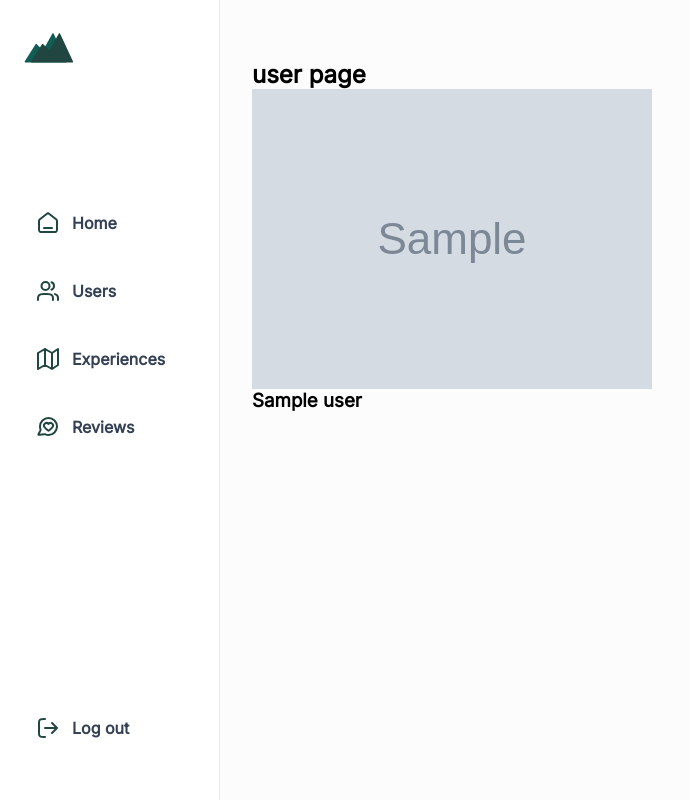
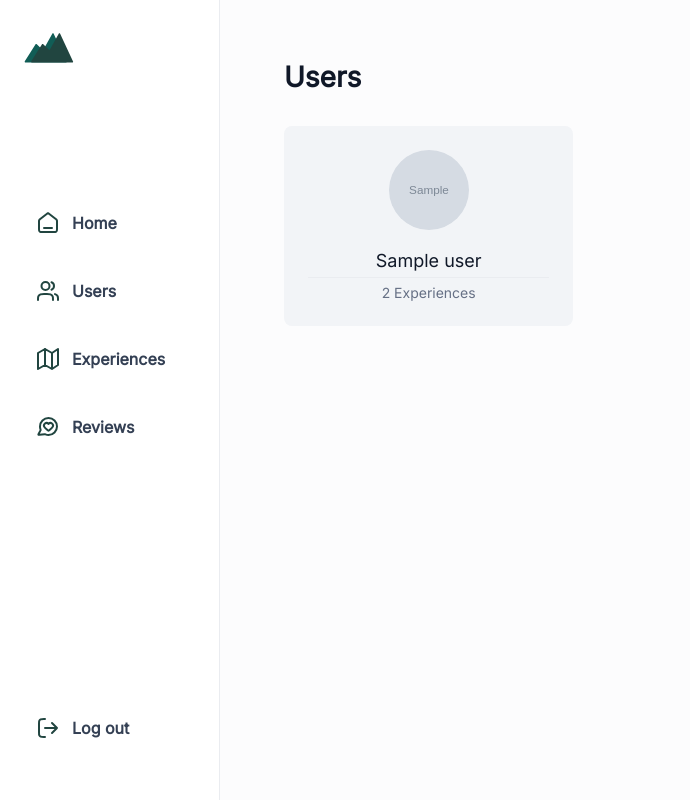
Before and after one commit to kelsiesmurphy/adventuregrid, a Flask app: page /users in a window 1280 px wide. Shown: the whole page, without its empty margins (0-690 px from the left). Run offline with Flask 2, Linux system fonts and the light colour scheme; grey boxes marked "Sample" are stand-in pictures; a database or web service that is not in the repository returns one stand-in record (values such as "Sample title"); some libraries are stand-ins or nearby versions.

Commit message:
Adding CSS and taking a break

```diff
--- a/static/css/main.css
+++ b/static/css/main.css
@@ -1,4 +1,39 @@
 .main-wrapper {
     margin-left: 220px;
-    padding: 3.75rem 2rem;
+    padding: 3.75rem 4rem;
+    width: 100%;
 }
+
+.user-card {
+    text-align: center;
+    padding: 24px;
+    background-color: #F2F4F7;
+    min-width: 280px;
+    height: 200px;
+    border-radius: 8px;
+}
+
+.user-card>img {
+    aspect-ratio: 1/1;
+    width: 80px;
+    border-radius: 100%;
+    margin-inline: auto;
+    margin-bottom: 20px;
+}
+
+.user-card>h3 {
+    font-weight: 500;
+    font-size: 18px;
+    color: #101828;
+}
+
+.user-card>p {
+    color: #667085;
+    font-size: 14px;
+}
+
+.card-grid {
+    display: grid;
+    gap: 32px;
+    grid-template-columns: repeat(auto-fill, minmax(280px, 1fr));
+}
--- a/static/css/style.css
+++ b/static/css/style.css
@@ -26,3 +26,23 @@ body {
 main {
     display: flex;
 }
+
+p {
+  color: #344054;
+  font-size: 16px;
+  font-weight: 400;
+}
+
+h2 {
+  font-weight: 600;
+  font-size: 28px;
+  color: #101828;
+  margin-bottom: 32px;
+}
+
+hr {
+  margin: 6px 0px;
+  border: none;
+  height: 1px;
+  background-color: #EAECF0;
+}
--- a/templates/users/index.html
+++ b/templates/users/index.html
@@ -1,11 +1,15 @@
 {% extends 'base.html' %}
 
 {% block content %}
-    <h2>user page</h2>
+    <h2>Users</h2>
+    <section class="card-grid">
         {% for user in users %}
             <div class="user-card">
                 <img src="{{user.image}}" alt="">
                 <h3>{{user.name}}</h3>
+                <hr>
+                <p>2 Experiences</p>
             </div>
         {% endfor %}
+    </section>
 {% endblock content %}
```
Lines whose indentation alone changed are shown as unchanged.
